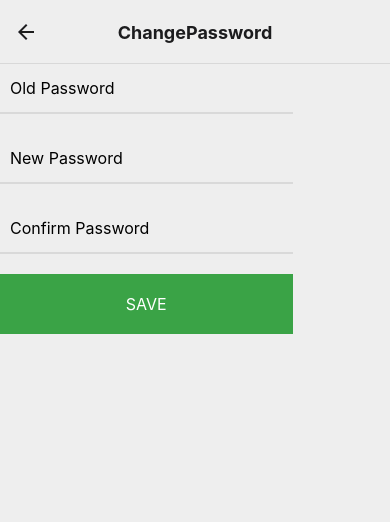
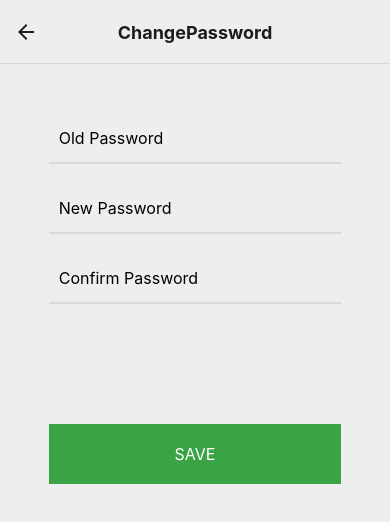
Before and after one commit to khaled-bissani/shelves-tracker, a React Native app in the folder supermarket-frontend/: screen /ChangePassword in a window 390 px wide. Shown: the top 522 px of the page. Built offline with nearby package versions, Linux system fonts and the light colour scheme.

Commit message:
Frontend <> Supermarket frontend: styling the change password

```diff
--- a/supermarket-frontend/src/pages/changePassword/ChangePassword.js
+++ b/supermarket-frontend/src/pages/changePassword/ChangePassword.js
@@ -2,10 +2,11 @@ import { View } from "react-native";
 import { colors } from "../../constants/palette";
 import InputField from "../../components/InputField/InputField";
 import Buttons from "../../components/Button/Buttons";
+import styles from "./styles";
 
 const ChangePassword = () => {
-    return <View>
-    <View>
+    return <View style={styles.changePasswordContainer}>
+    <View style={styles.inputs}>
         <InputField type={"default"} secureTextEntry={true} placeholder={"Old Password"}/>
         <InputField type={"default"} secureTextEntry={true} placeholder={"New Password"}/>
         <InputField type={"default"} secureTextEntry={true} placeholder={"Confirm Password"}/>
--- a/supermarket-frontend/src/pages/changePassword/styles.js
+++ b/supermarket-frontend/src/pages/changePassword/styles.js
@@ -2,5 +2,14 @@ import { StyleSheet } from "react-native";
 import { colors } from "../../constants/palette";
 
 export default StyleSheet.create({
-
+    changePasswordContainer: {
+        justifyContent:'space-around',
+        alignItems:'center',
+        height:500
+    },
+    inputs:{
+        width:'100%',
+        justifyContent:'space-around',
+        alignItems:'center',
+    },
 })
--- a/supermarket-frontend/src/pages/editProfile/styles.js
+++ b/supermarket-frontend/src/pages/editProfile/styles.js
@@ -22,6 +22,5 @@ export default StyleSheet.create({
         width:'100%',
         justifyContent:'space-around',
         alignItems:'center',
-        // marginTop:20
     },
 })
```
